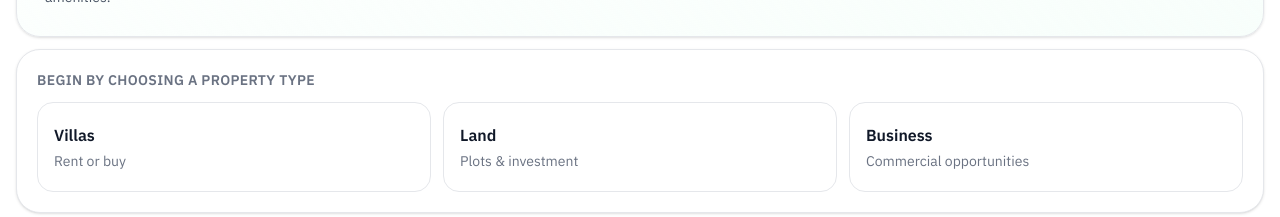
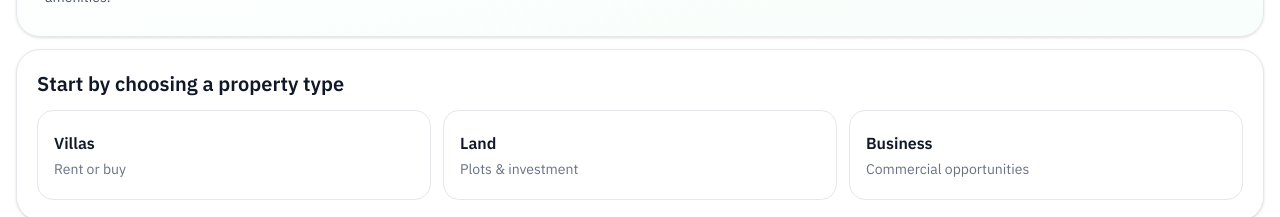
Before and after one commit to balitrusted/bali-realestate, a Next.js app: page /properties in a window 1280 px wide. Shown: the part 306-523 px from the top of the page. Built offline with nearby package versions, Linux system fonts and the light colour scheme; no server answers.

Commit message:
Properties: style property-type section heading

```diff
--- a/app/properties/page.tsx
+++ b/app/properties/page.tsx
@@ -125,9 +125,9 @@ export default async function PropertiesCatalogPage({
         </div>
 
         <div className="rounded-3xl border border-gray-200 bg-white p-4 md:p-5 shadow-sm">
-          <p className="text-sm font-semibold uppercase tracking-wide text-gray-500 mb-3">
-            Begin by choosing a property type
-          </p>
+          <h2 className="text-xl font-semibold text-gray-900 leading-snug mb-3">
+            Start by choosing a property type
+          </h2>
           <div className="grid grid-cols-1 sm:grid-cols-3 gap-3">
             <Link
               href="/properties/villas"
```
